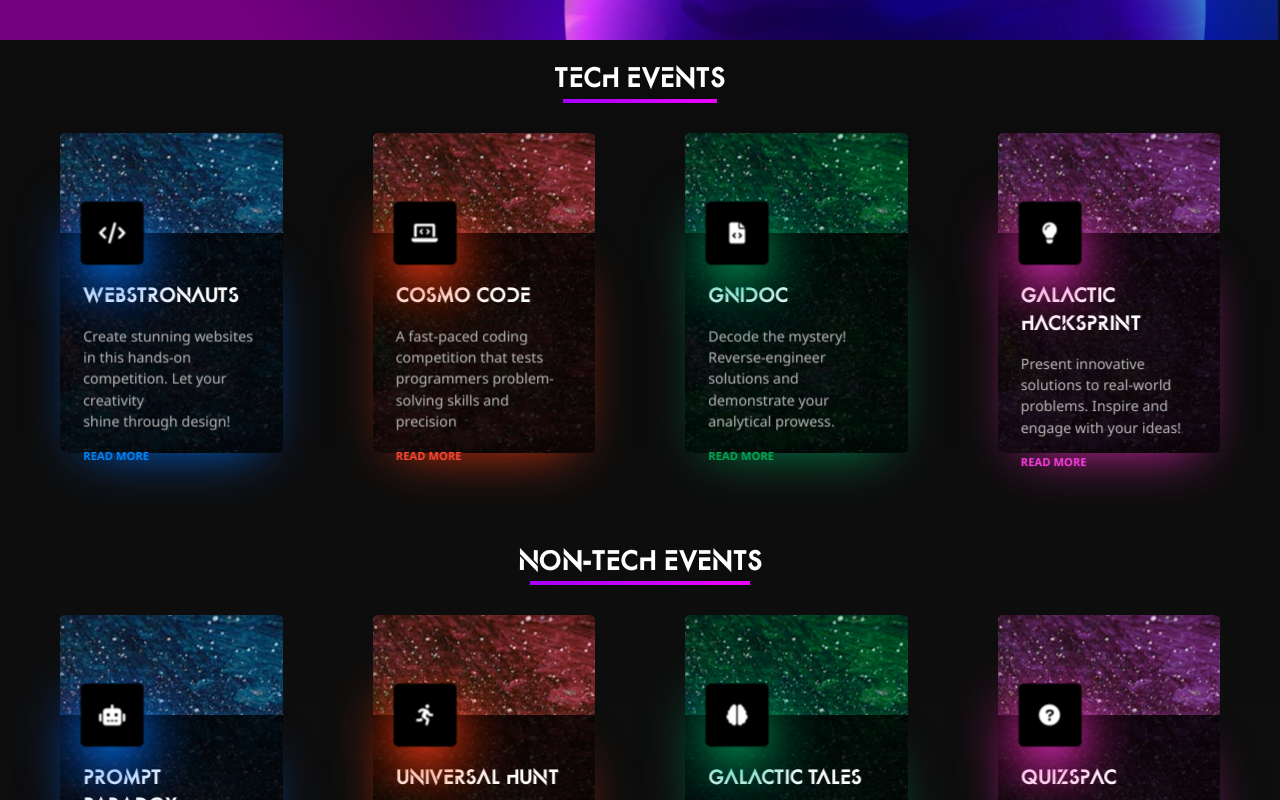
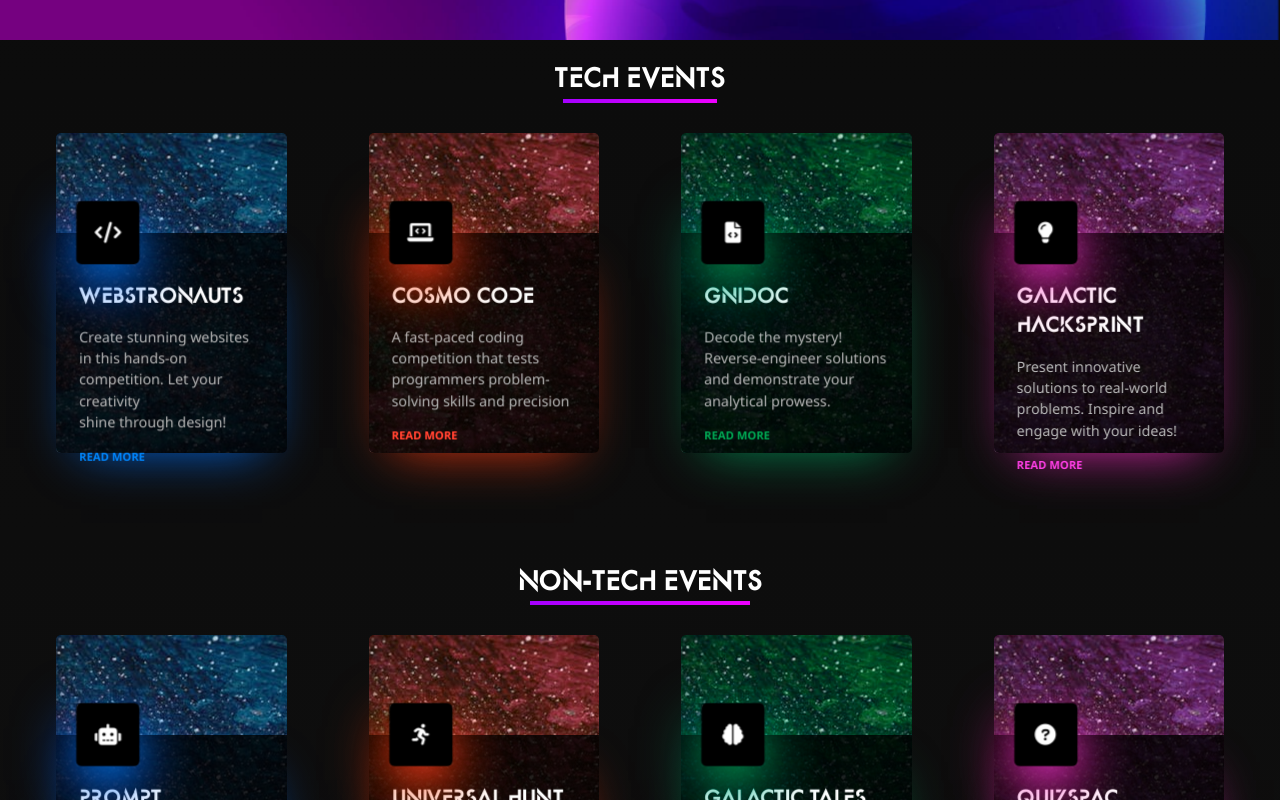
Before and after one commit to raghul1217/progeni25, a React (Vite) app in the folder frontend/: page / in a window 1280 px wide. Shown: the part 800-1600 px from the top of the page. Built offline with nearby package versions, Linux system fonts and the light colour scheme; a web font is replaced by a local one.

Commit message:
event card updated

```diff
--- a/frontend/src/styles/eventcard.css
+++ b/frontend/src/styles/eventcard.css
@@ -89,7 +89,7 @@ body {
 
   #card-t {
     font-family: 'AlphaCentauri';
-    font-size: 18px;
+    font-size: 19px;
   }
 
   .event-section{
@@ -100,6 +100,11 @@ body {
     padding: 20px;
     padding: 0px 40px;
   }
+
+  .parent{
+    height: 400px;
+  }
+
 }
 
 /* For Desktops: 4 cards per row */
@@ -110,9 +115,9 @@ body {
 }
 
 .parent {
-  height: 400px;
+  height: 420px;
   width: 100%; /* Ensure parent takes full width */
-  padding: 0px 20px;
+  padding: 0px 16px;
   perspective: 1000px;
 }
 
@@ -149,7 +154,7 @@ body {
 
 .card-title {
   color: white;
-  font-size: 25px;
+  font-size: 18px;
   font-weight: 800;
   transition: all 0.5s ease-in-out;
   transform: translate3d(0px, 0px, 20px);
```
